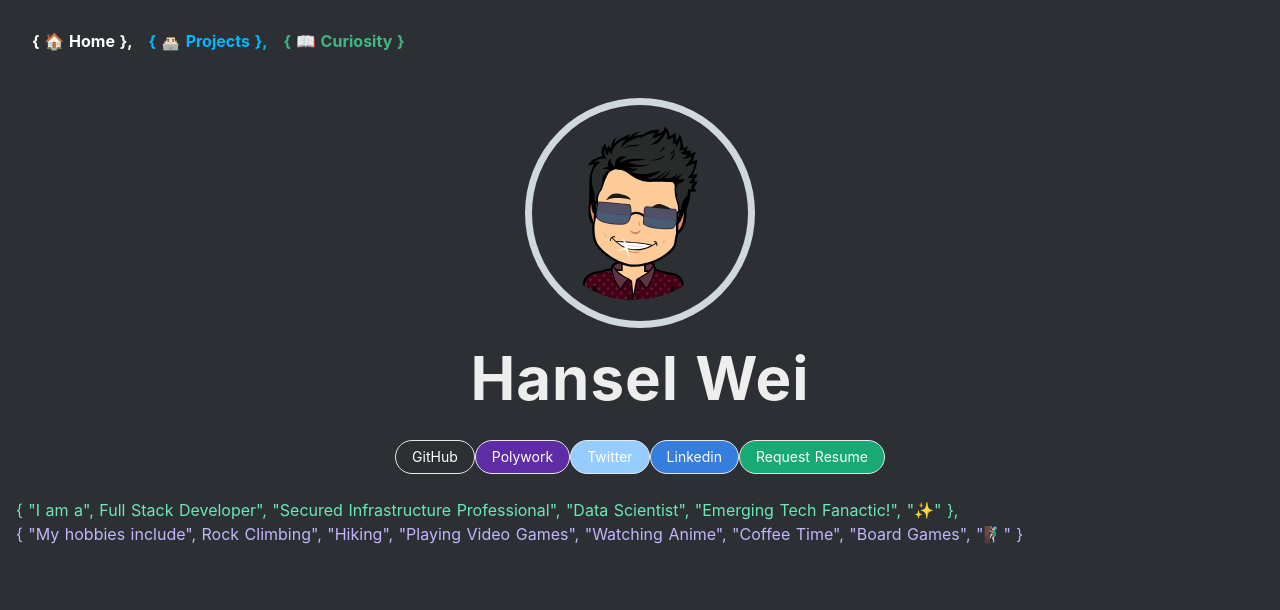
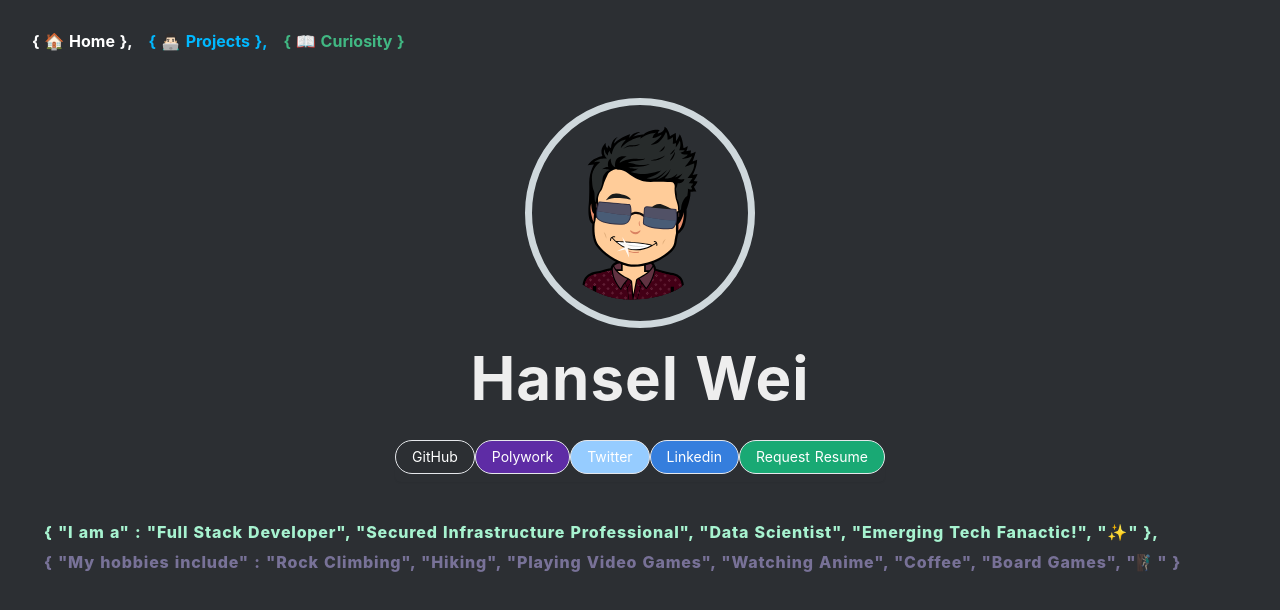
Before and after one commit to Uvacoder/test-abclinks2, a Nuxt app: page / in a window 1280 px wide. Shown: the top 610 px of the page. Built offline with nearby package versions, Linux system fonts and the light colour scheme; a web font is replaced by a local one.

Commit message:
Add animations and fix typos

```diff
--- a/pages/index.vue
+++ b/pages/index.vue
@@ -20,10 +20,10 @@
 
       </div>
 
-     <h2 class="text-left justify-center d-flex flex-column text-base y-8 sm:space-x-2 sm:space-y-2 lg:space-x-4 lg:space-y-4">
-          <ul class="list-none ">
-            <li class="text-green-300">{ "I am a", Full Stack Developer", "Secured Infrastructure Professional", "Data Scientist", "Emerging Tech Fanactic!", "✨" },</li>
-            <li class="text-purple-300">{ "My hobbies include", Rock Climbing", "Hiking", "Playing Video Games", "Watching Anime", "Coffee Time", "Board Games", "🧗🏻‍♂️" }</li><br>
+     <h2 class="text-left justify-center d-flex flex-column text-base y-8 sm:p-7 lg:p1 sm:space-x-2 sm:space-y-2 lg:space-x-4 lg:space-y-4 skew-y-12">
+          <ul class="list-none tracking-wider antialiased sm:subpixel-antialiased md:antialiased font-extrabold">
+            <li class="text-green-200 animate-bounce ease-in-out infinite">{ "I am a" : "Full Stack Developer", "Secured Infrastructure Professional", "Data Scientist", "Emerging Tech Fanactic!", "✨" },</li>
+            <li class="text-purple-300 animate-pulse ease-in-out infinites">{ "My hobbies include" : "Rock Climbing", "Hiking", "Playing Video Games", "Watching Anime", "Coffee", "Board Games", "🧗🏻‍♂️" }</li><br>
           </ul>
     </h2>
 
```
